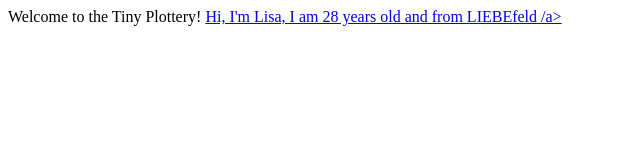
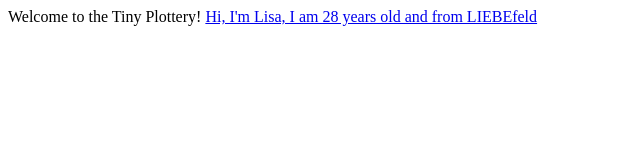
Before and after one commit to sophiaohlendorf/TinyPlottery, a plain HTML site: page index.html in a window 1280 px wide. Shown: the full height of the page, 0-640 px from the left. Drawn offline with Linux system fonts and the light colour scheme.

Commit message:
Update index.html

```diff
--- a/index.html
+++ b/index.html
@@ -11,6 +11,5 @@
        <Title>This is me</Title>
        <body>
            Hi, I'm Lisa, I am 28 years old and from LIEBEfeld
-           <a href="about.html">/a>
        </body>
 </html>
```
